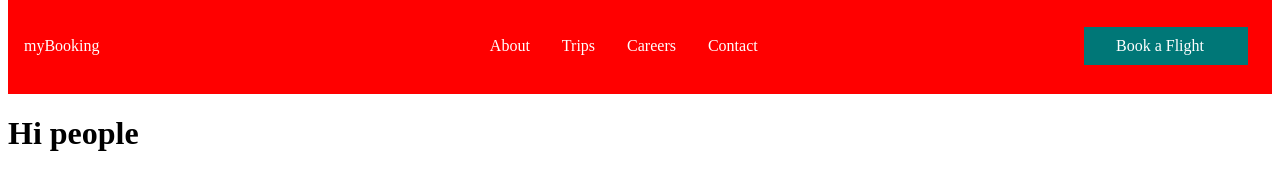
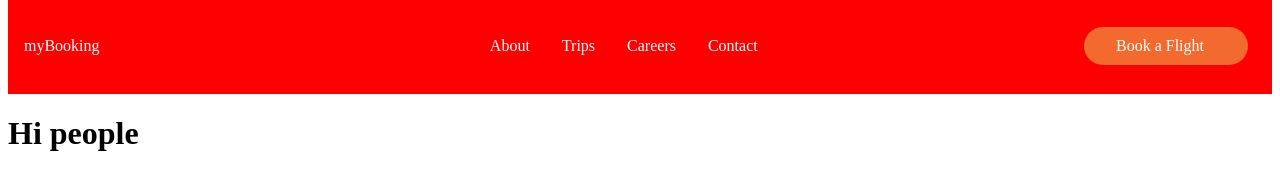
Before and after one commit to Chess8885/Xcape, a Gatsby site: page / in a window 1280 px wide. Shown: the part 10-200 px from the top of the page. Built offline with nearby package versions, Linux system fonts and the light colour scheme; Gatsby itself is replaced by a stand-in of ours.

Commit message:
[ADD] btn

```diff
--- a/src/components/Header.js
+++ b/src/components/Header.js
@@ -18,7 +18,7 @@ const Header = () => {
   ))}
       </NavMenu>
       <NavBtn>
-        <Button>Book a Flight</Button>
+        <Button primary="true" round="true" to="/trips">Book a Flight</Button>
       </NavBtn>
     </Nav>
   )
```
